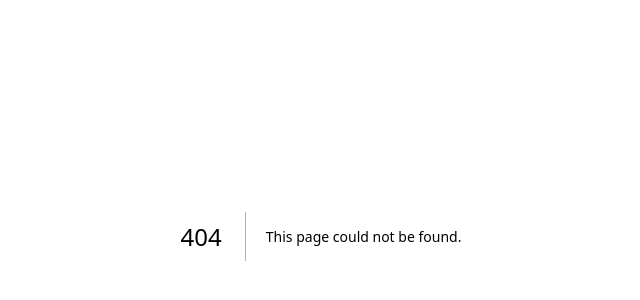
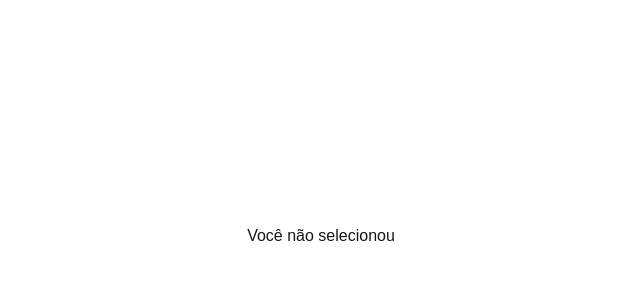
Before and after one commit to ArthurProenca/echoes, a Next.js app: page /pages/echoes in a window 1280 px wide. Before the commit this address had no page. Shown: the part 164-464 px from the top of the page, without its empty margins (319-959 px from the left). Built offline with nearby package versions, Linux system fonts and the light colour scheme; a web font is replaced by a local one.

Commit message:
feat: sing screen

```diff
--- a/app/components/song_cover.tsx
+++ b/app/components/song_cover.tsx
@@ -2,10 +2,18 @@
 import { SongCoverType } from "@/app/types/song_cover_type";
 import Image from "next/image";
 import { useRouter } from "next/navigation";
+import { useSelectedSong } from "../context/selected_song_context";
 
 export default function SongCover(props: SongCoverType) {
   const router = useRouter();
-
+  const {
+    setCurrentSongCoverUrl,
+    setCurrentSongDemoUrl,
+    setCurrentSongGifUrl,
+    setCurrentSongUrl,
+    setCurrentSongArtistName,
+    setCurrentSongName
+  } = useSelectedSong();
   const shortTrack = props.tracks.find((track) => track.type === "corte");
 
   if (!shortTrack) {
@@ -14,12 +22,21 @@ export default function SongCover(props: SongCoverType) {
 
   function goToPreviewPage(tracks: Track[], publicUrl: string) {
     const track = tracks.find((track) => track.type === "corte");
+    const instrumentalTrack = tracks.find(
+      (track) => track.type === "instrumental"
+    );
+    if (!instrumentalTrack || !track) {
+      return;
+    }
+
+    setCurrentSongCoverUrl(publicUrl);
+    setCurrentSongGifUrl(props.gif);
+    setCurrentSongUrl(instrumentalTrack.publicUrl);
+    setCurrentSongDemoUrl(track?.publicUrl);
+    setCurrentSongArtistName(props.artist);
+    setCurrentSongName(props.name);
     router.push(
-      `/pages/preview?data=${encodeURIComponent(
-        JSON.stringify(track)
-      )}&publicUrl=${encodeURIComponent(publicUrl)}&artistName=${
-        props.artist
-      }&songName=${props.name}`
+      `/pages/preview`
     );
   }
 
--- /dev/null
+++ b/app/context/selected_song_context.tsx
@@ -0,0 +1,64 @@
+"use client";
+
+import { createContext, useContext, useState } from "react";
+
+interface SelectedSongContextType {
+  currentSongUrl: string;
+  setCurrentSongUrl: React.Dispatch<React.SetStateAction<string>>;
+  currentSongDemoUrl: string;
+  setCurrentSongDemoUrl: React.Dispatch<React.SetStateAction<string>>;
+  currentSongGifUrl: string;
+  setCurrentSongGifUrl: React.Dispatch<React.SetStateAction<string>>;
+  currentSongCoverUrl: string;
+  setCurrentSongCoverUrl: React.Dispatch<React.SetStateAction<string>>;
+  currentSongArtistName: string;
+  setCurrentSongArtistName: React.Dispatch<React.SetStateAction<string>>;
+  currentSongName: string;
+  setCurrentSongName: React.Dispatch<React.SetStateAction<string>>;
+}
+
+const SelectedSongContext = createContext<SelectedSongContextType | undefined>(
+  undefined
+);
+
+export const SelectedSongsProvider = ({
+  children,
+}: {
+  children: React.ReactNode;
+}) => {
+  const [currentSongUrl, setCurrentSongUrl] = useState<string>("");
+  const [currentSongDemoUrl, setCurrentSongDemoUrl] = useState<string>("");
+  const [currentSongGifUrl, setCurrentSongGifUrl] = useState<string>("");
+  const [currentSongCoverUrl, setCurrentSongCoverUrl] = useState<string>("");
+  const [currentSongArtistName, setCurrentSongArtistName] = useState<string>("");
+  const [currentSongName, setCurrentSongName] = useState<string>("");
+
+  return (
+    <SelectedSongContext.Provider
+      value={{
+        currentSongUrl,
+        setCurrentSongUrl,
+        currentSongDemoUrl,
+        setCurrentSongDemoUrl,
+        currentSongGifUrl,
+        setCurrentSongGifUrl,
+        currentSongCoverUrl,
+        setCurrentSongCoverUrl,
+        currentSongArtistName,
+        setCurrentSongArtistName,
+        currentSongName,
+        setCurrentSongName,
+      }}
+    >
+      {children}
+    </SelectedSongContext.Provider>
+  );
+};
+
+export const useSelectedSong = () => {
+  const context = useContext(SelectedSongContext);
+  if (!context) {
+    throw new Error("useSelectedSong must be used within a SongsProvider");
+  }
+  return context;
+};
--- a/app/layout.tsx
+++ b/app/layout.tsx
@@ -4,6 +4,7 @@ import "./globals.css";
 import { PlayerProvider } from "./context/player_context";
 import GlobalPlayer from "./components/global_song_player";
 import { SongsProvider } from "./context/songs_context";
+import { SelectedSongsProvider } from "./context/selected_song_context";
 
 const Jersey10 = Jersey_10({
   variable: "--font-jersey-10",
@@ -33,7 +34,11 @@ export default function RootLayout({
         className={`${Jersey10.variable} ${InstrumentSans.variable} antialiased`}
       >
         <PlayerProvider>
-          <SongsProvider>{children}</SongsProvider>
+          <SongsProvider>
+            <SelectedSongsProvider>
+              {children}
+            </SelectedSongsProvider>
+          </SongsProvider>
           <GlobalPlayer />
         </PlayerProvider>
       </body>
--- /dev/null
+++ b/app/pages/echoes/page.tsx
@@ -0,0 +1,33 @@
+"use client";
+
+import { usePlayer } from "@/app/context/player_context";
+import { useSelectedSong } from "@/app/context/selected_song_context";
+import Image from "next/image";
+import { useEffect } from "react";
+
+function Echoes() {
+  const { setUrl } = usePlayer();
+  const { currentSongGifUrl, currentSongUrl } = useSelectedSong();
+
+  useEffect(() => {
+    setUrl(currentSongUrl);
+  }, [currentSongUrl, setUrl]);
+
+  if (!currentSongGifUrl || !currentSongUrl) {
+    setUrl("stop");
+
+    return (
+      <main className="flex items-center justify-center h-screen">
+        <p>Você não selecionou</p>
+      </main>
+    );
+  }
+
+  return (
+    <main className="flex items-center justify-center h-screen">
+      <Image src={currentSongGifUrl} alt="" width={720} height={366} />
+    </main>
+  );
+}
+
+export default Echoes;
--- a/app/pages/preview/page.tsx
+++ b/app/pages/preview/page.tsx
@@ -2,18 +2,19 @@
 
 import BackscreenButton from "@/app/components/backscreen_button";
 import SingButton from "@/app/components/sing_button";
+import { usePlayer } from "@/app/context/player_context";
+import { useSelectedSong } from "@/app/context/selected_song_context";
 import Image from "next/image";
-import { useSearchParams } from "next/navigation";
+import { useRouter } from "next/navigation";
 import { Suspense } from "react";
 
 function PreviewSongPage() {
-  const searchParams = useSearchParams();
-  const dataParamRaw = searchParams.get("data");
-  const coverPublicUrl = searchParams.get("publicUrl");
-  const artist = searchParams.get("artistName");
-  const songName = searchParams.get("songName");
+  const { currentSongCoverUrl, currentSongArtistName, currentSongName } =
+    useSelectedSong();
+  const { setUrl } = usePlayer();
+  const router = useRouter();
 
-  if (!dataParamRaw || !coverPublicUrl || !artist || !songName) {
+  if (!currentSongCoverUrl || !currentSongArtistName || !currentSongName) {
     return <div>Eita</div>;
   }
 
@@ -32,6 +33,11 @@ Baby, no chance
 `;
   const formatted = rawLyrics.replace(/([a-z])([A-Z])/g, "$1\n$2");
 
+  const handleClick = () => {
+    setUrl("stop");
+    router.push(`/pages/echoes`);
+  };
+
   return (
     <main className="max-h-screen flex flex-row items-center justify-between relative overflow-hidden p-14">
       <aside
@@ -40,7 +46,7 @@ Baby, no chance
       >
         <Image
           alt={""}
-          src={coverPublicUrl}
+          src={currentSongCoverUrl}
           width={20}
           height={20}
           className="w-full h-full object-cover rounded-full"
@@ -53,10 +59,10 @@ Baby, no chance
         </section>
         <section className="w-full flex flex-col self-end-safe justify-end-safe text-end">
           <span className="w-full self-center text-9xl uppercase font-jersey text-end">
-            {songName}
+            {currentSongName}
           </span>
           <span className="w-full self-center text-5xl uppercase font-jersey text-end">
-            {artist}
+            {currentSongArtistName}
           </span>
         </section>
         <section className="w-full">
@@ -64,7 +70,10 @@ Baby, no chance
             {formatted}
           </p>
         </section>
-        <section className=" w-full flex self-end-safe justify-end-safe">
+        <section
+          onClick={handleClick}
+          className=" w-full flex self-end-safe justify-end-safe"
+        >
           <SingButton />
         </section>
       </aside>
--- a/app/pages/songs/page.tsx
+++ b/app/pages/songs/page.tsx
@@ -84,6 +84,7 @@ export default function SongsScreen() {
         <section className="flex flex-row justify-center items-center gap-4 mb-4">
           {visibleSongs.map((song, idx) => {
             const isCenter = idx === 1;
+
             const position = isCenter ? "center" : idx === 0 ? "left" : "right";
             return (
               <button
@@ -98,6 +99,7 @@ export default function SongsScreen() {
                   artist={song.artistName}
                   publicUrl={song.cover.publicUrl}
                   tracks={song.tracks}
+                  gif={song?.gif?.publicUrl}
                 />
               </button>
             );
--- a/app/types/song_cover_type.tsx
+++ b/app/types/song_cover_type.tsx
@@ -6,4 +6,5 @@ export type SongCoverType = Readonly<{
   artist: string;
   onClick?: () => void;
   tracks: Track[];
+  gif: string;
 }>;
--- a/interfaces.d.ts
+++ b/interfaces.d.ts
@@ -18,10 +18,15 @@ declare global {
     type: string;
   }
 
+  interface Gif {
+    publicUrl : string;
+  }
+
   interface Album {
     name: string;
     cover: Cover;
     tracks: Track[];
+    gif: Gif;
   }
 
   interface Artist {
```
